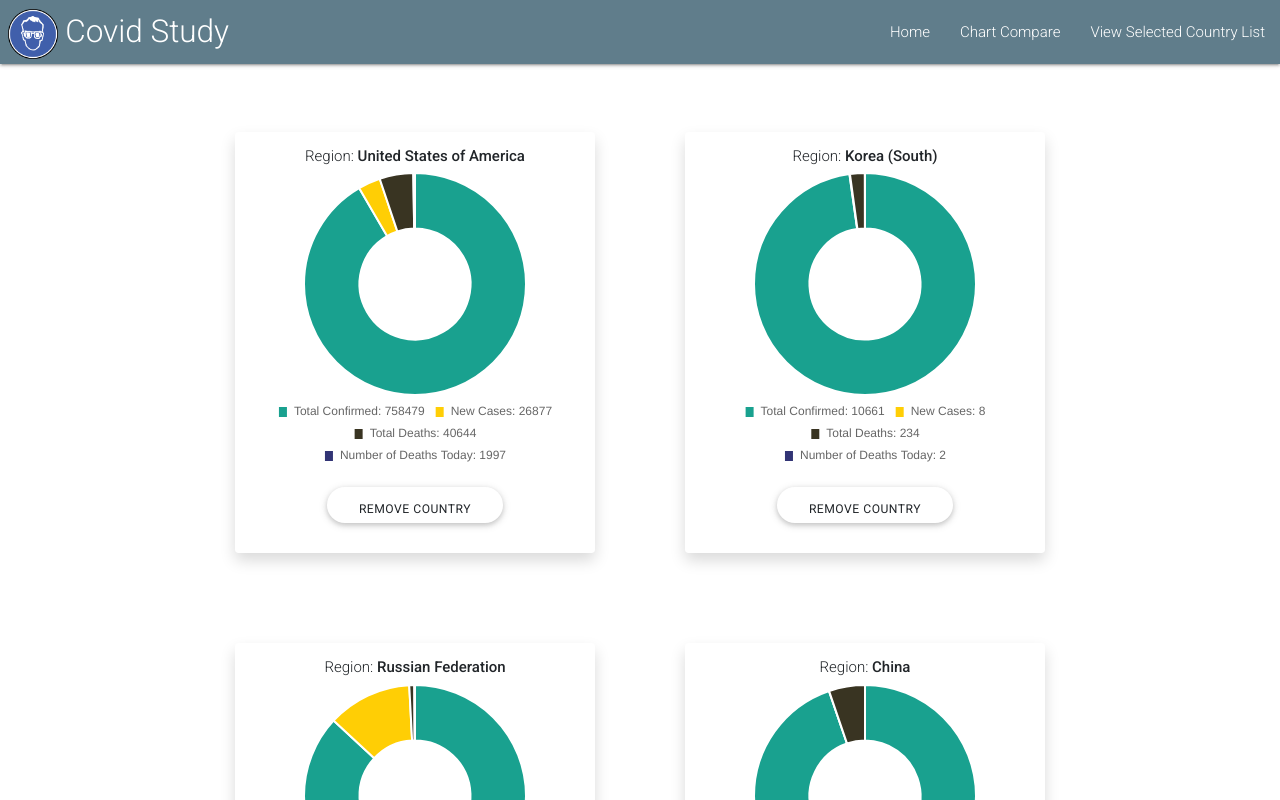
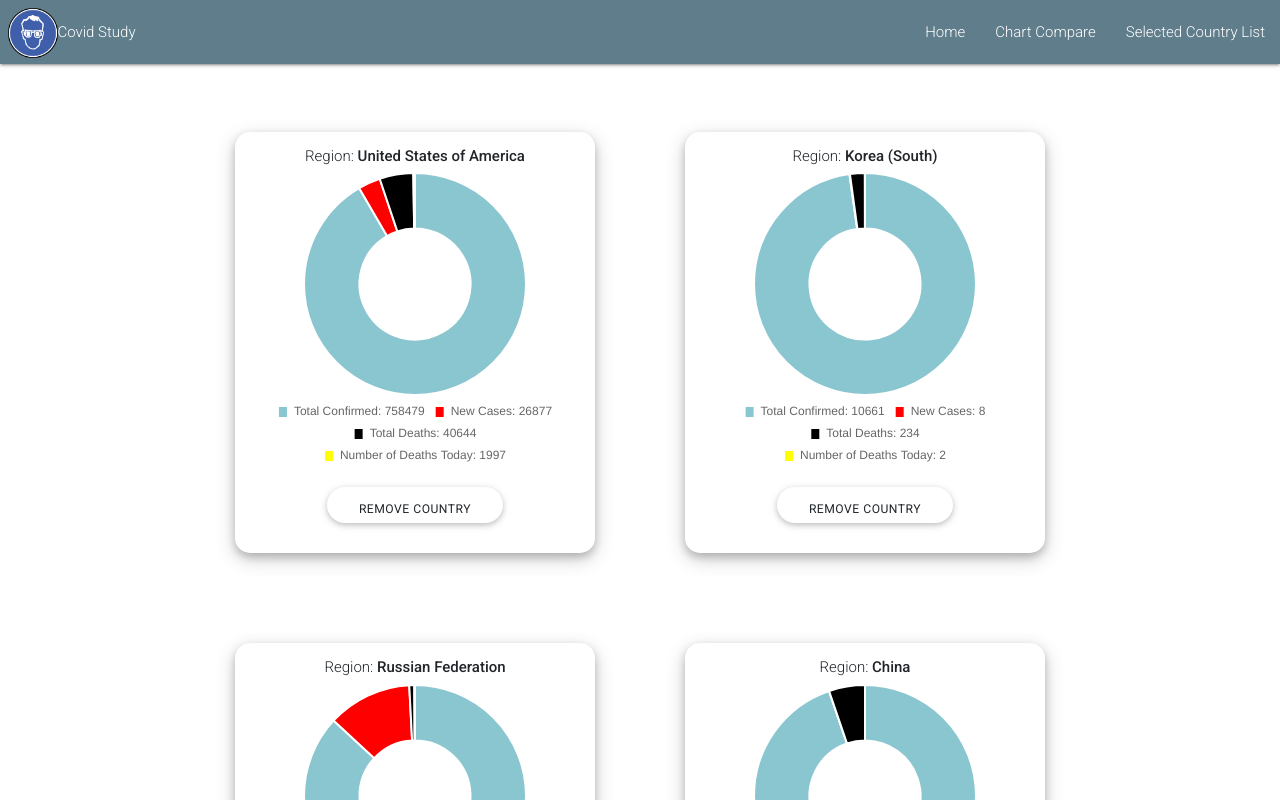
Before and after one commit to getrealzx/covid19study, a React (Create React App) app: page /chart in a window 1280 px wide. Shown: the top 800 px of the page. Built offline with nearby package versions, Linux system fonts and the light colour scheme; no server answers.

Commit message:
change nav

```diff
--- a/src/components/DoughnutChart.js
+++ b/src/components/DoughnutChart.js
@@ -23,10 +23,10 @@ class DoughnutChart extends Component {
                 datasets: [{
                     data: [region.TotalConfirmed, region.NewConfirmed, region.TotalDeaths, region.NewDeaths],
                     backgroundColor: [
-                        "#19A18F",
-                        "#FFCE05",
-                        "#393422",
-                        "#323475"
+                        "#8ac6d0",
+                        "red",
+                        "black",
+                        "yellow"
                     ]
                 }]
             }
@@ -43,7 +43,7 @@ class DoughnutChart extends Component {
             }
 
             return (
-                <div className="chart center p-3 m-5 shadow rounded">
+                <div className="chart center p-3 m-5 myBorder">
                     <h6>Region:<strong> {region.Country}</strong></h6>
 
                     <div className="col">
--- a/src/components/LineChart.js
+++ b/src/components/LineChart.js
@@ -117,7 +117,7 @@ class LineChart extends Component {
         }
 
         return (
-            <div className="m-10 p-5 shadow ">
+            <div className="m-5 p-5 myBorder">
                 <Line
                     data={state}
                     options={{
--- a/src/components/SelectedCountries.js
+++ b/src/components/SelectedCountries.js
@@ -24,8 +24,8 @@ class SelectedCountries extends Component {
                 {/* {this.props.selected[0].Country} */}
                 {/* <div><Chart /></div> */}
 
-                <div className="main">
-                    <table className="table m-5 p-3 shadow rounded table-striped table-hover">
+                <div className="container col-sm-6">
+                    <table className="table m-5 p-3 table-hover myBorder table-striped  ">
                         <thead className="thead-dark">
                             <tr>
                                 <th className="p-3" ><h5><b> Added Countries</b></h5> </th>
--- a/src/components/layout/Header.js
+++ b/src/components/layout/Header.js
@@ -4,19 +4,19 @@ import { Link } from 'react-router-dom'
 const Header = (props) => {
     return (
         <>
+
             <nav>
                 <div className="nav-wrapper  blue-grey">
-                    <a href="/" className="brand-logo pl-2"><img src="img/mask.png" height="50"></img> Covid Study</a>
-                    <ul id="nav-mobile" class="right hide-on-med-and-down">
+                    <a href="/" className="pl-2"><img src="img/mask.png" height="50"></img>Covid Study</a>
+
+                    <ul class="right">
                         <li><Link to="/">Home</Link></li>
                         <li><Link to="/chart">Chart Compare</Link></li>
-                        <li><Link to="/selected">View Selected Country List</Link></li>
-
-
-
+                        <li><Link to="/selected">Selected Country List</Link></li>
                     </ul>
                 </div>
             </nav>
+
         </>
     )
 }
--- a/src/components/styles.css
+++ b/src/components/styles.css
@@ -1,6 +1,11 @@
 .main{
-    width: 700px;
+    width: 600px;
     margin-left: auto;
     margin-right: auto;
     margin-top: 40px;
 }
+
+.myBorder{
+    border-radius: 15px;
+    box-shadow: 0 4px 8px 0 rgba(0, 0, 0, 0.2), 0 6px 20px 0 rgba(0, 0, 0, 0.19);
+}
```
Also changed, not shown: 1 other file (tests, documents, lock files or other folders).
